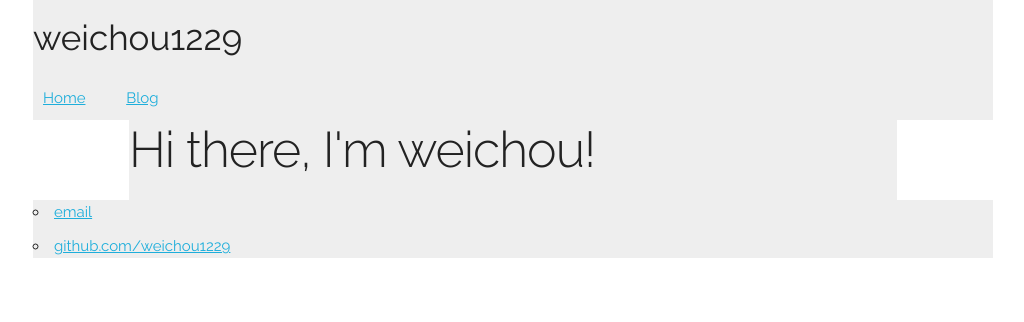
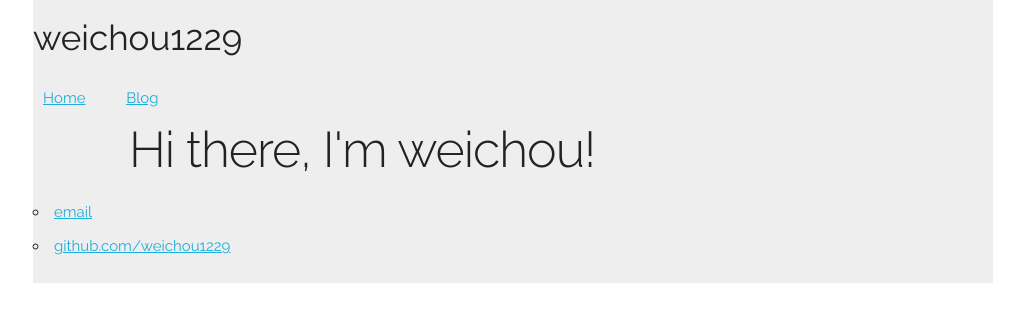
Before and after one commit to weichou1229/weichou.github.io, a Jekyll site: the page built from index.html, in a window 1280 px wide. Shown: the top 322 px of the page, without its empty margins (127-1151 px from the left). Built offline with Jekyll 4.4.1, drawn with Linux system fonts in a browser that asks for light colours.

Commit message:
modify test

```diff
--- a/_layouts/default.html
+++ b/_layouts/default.html
@@ -8,7 +8,8 @@
   			<link rel="stylesheet" type="text/css" href="/css/skeleton.css">
   			<link rel="stylesheet" type="text/css" href="/css/main.css">
 		</head>
-		<body class="container">
+		<body>
+				<div class="container">
 						<header>
 							weichou1229
 						</header>
@@ -33,5 +34,6 @@
 					        		<li><a href="https://github.com/weichou1229">github.com/weichou1229</a></li>
 							</ul>
 						</footer>
+				</div>
 		</body>
 	</html>
--- a/css/main.css
+++ b/css/main.css
@@ -1,4 +1,4 @@
-body >*{
+body > .container{
   background-color: #eeeeee;
 }
 header{
```
Lines whose indentation alone changed are shown as unchanged.
